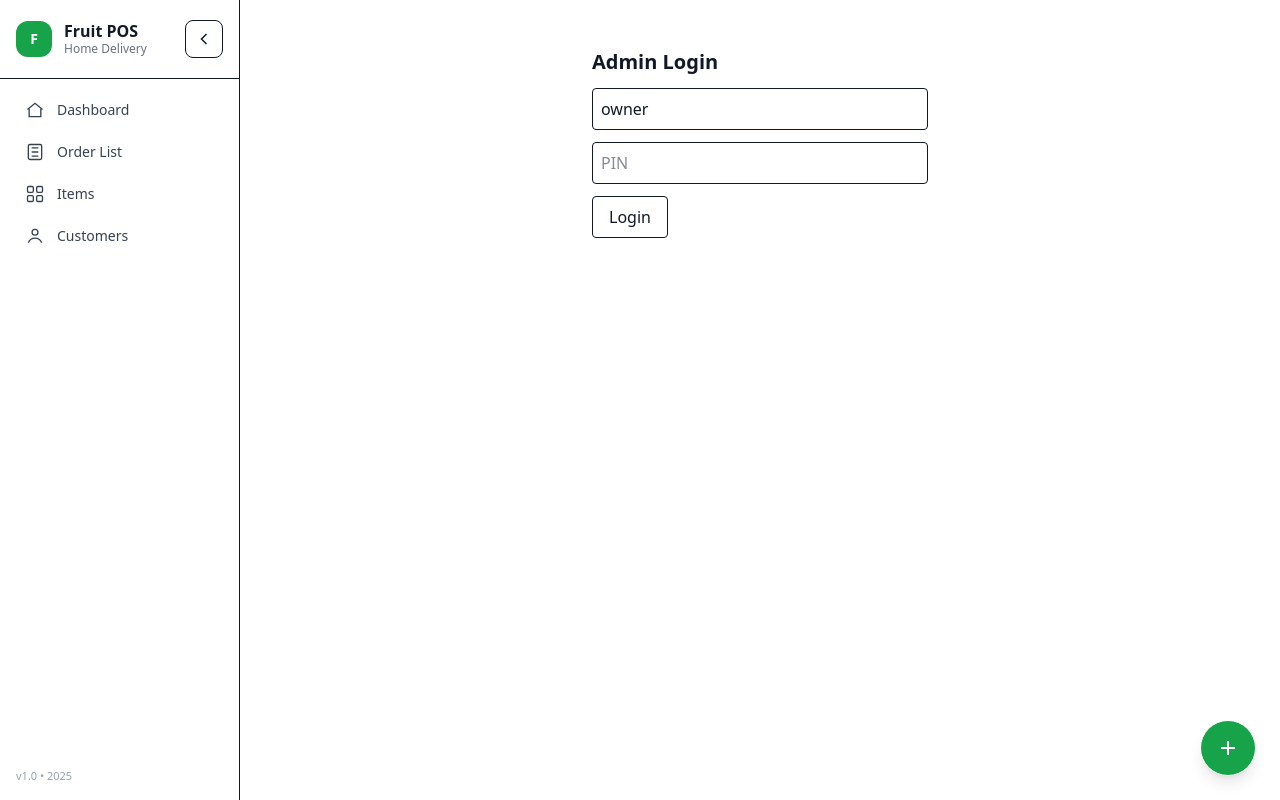
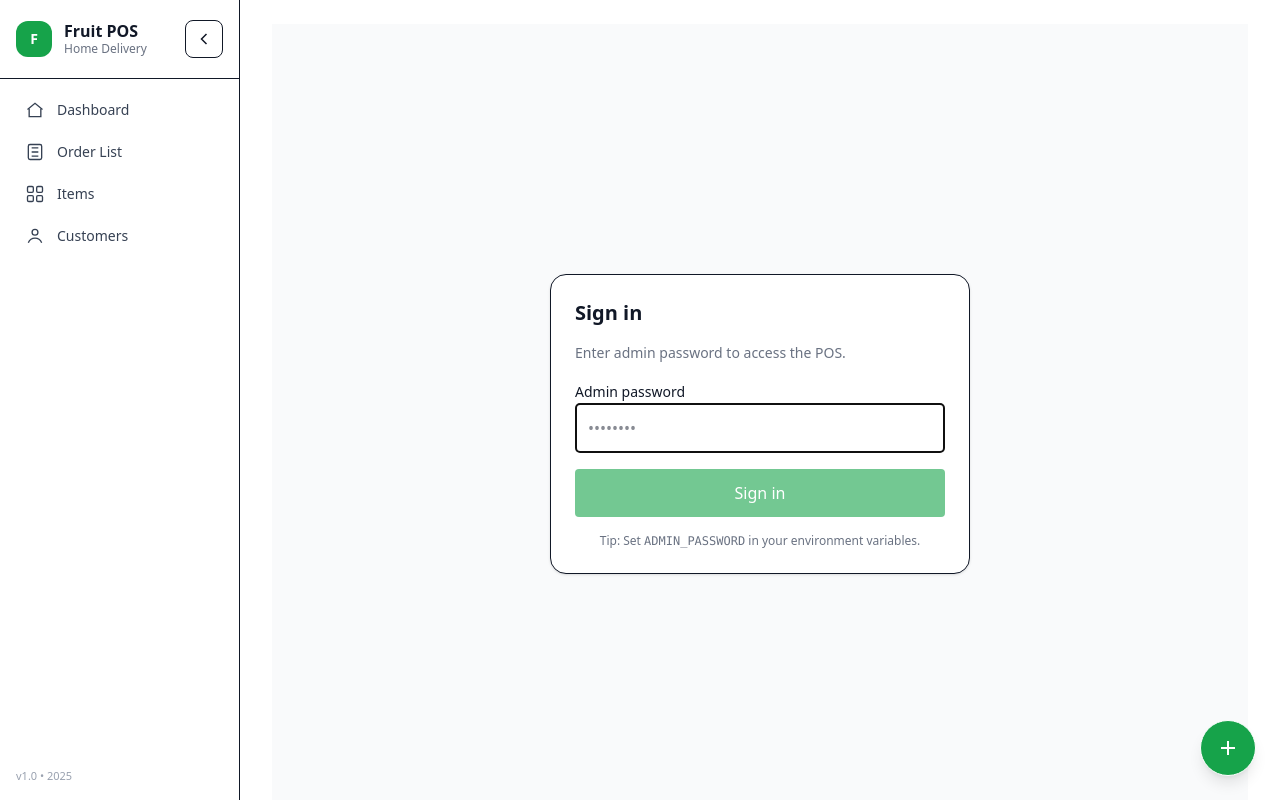
Before and after one commit to kevinharijanto/fruit-pos, a Next.js app: page /login in a window 1280 px wide. Built offline with nearby package versions, Linux system fonts and the light colour scheme.

Commit message:
Add password protected admin password

```diff
--- a/src/app/api/auth/login/route.ts
+++ b/src/app/api/auth/login/route.ts
@@ -1,21 +1,24 @@
-import { NextRequest, NextResponse } from 'next/server';
-import { prisma } from '@/lib/prisma';
-import { issueAdminCookie, verifyPin } from '@/lib/auth';
-
+import { NextRequest, NextResponse } from "next/server";
 export const runtime = "nodejs";
 
 export async function POST(req: NextRequest) {
-  const { username, pin } = await req.json();
-  const admin = await prisma.admin.findUnique({ where: { username } });
+  const body = await req.json().catch(() => ({}));
+  const input = String(body?.password || "");
 
-  if (!admin)
-    return NextResponse.json({ error: 'Invalid user' }, { status: 401 });
+  const ADMIN_PASSWORD = process.env.ADMIN_PASSWORD || "";
+  if (!ADMIN_PASSWORD || input !== ADMIN_PASSWORD) {
+    return NextResponse.json({ error: "Invalid credentials" }, { status: 401 });
+  }
 
-  const ok = await verifyPin(pin, admin.hashedPin);
-
-  if (!ok)
-    return NextResponse.json({ error: 'Invalid PIN' }, { status: 401 });
-
-  await issueAdminCookie();
-  return NextResponse.json({ ok: true });
+  const res = NextResponse.json({ ok: true });
+  res.cookies.set({
+    name: "pos_admin",
+    value: "1",
+    httpOnly: true,
+    sameSite: "lax",
+    secure: process.env.NODE_ENV === "production",
+    path: "/",
+    maxAge: 60 * 60 * 24 * 30, // 30 days
+  });
+  return res;
 }
--- /dev/null
+++ b/src/app/api/auth/logout/route.ts
@@ -0,0 +1,13 @@
+import { NextResponse } from "next/server";
+export const runtime = "nodejs";
+
+export async function POST() {
+  const res = NextResponse.json({ ok: true });
+  res.cookies.set({
+    name: "pos_admin",
+    value: "",
+    path: "/",
+    maxAge: 0,
+  });
+  return res;
+}
--- a/src/app/login/page.tsx
+++ b/src/app/login/page.tsx
@@ -1,20 +1,79 @@
-'use client';
-import { useState } from 'react';
+"use client";
 
-export default function Login() {
-  const [username, setU] = useState('owner');
-  const [pin, setP] = useState('');
-  const submit = async () => {
-    const res = await fetch('/api/auth/login', { method:'POST', body: JSON.stringify({ username, pin }) });
-    if (res.ok) location.href = '/admin';
-    else alert('Login gagal');
-  };
+import { useRouter, useSearchParams } from "next/navigation";
+import { FormEvent, useState } from "react";
+
+export default function LoginPage() {
+  const router = useRouter();
+  const sp = useSearchParams();
+  const [password, setPassword] = useState("");
+  const [busy, setBusy] = useState(false);
+  const [error, setError] = useState("");
+
+  async function onSubmit(e: FormEvent) {
+    e.preventDefault();
+    setError("");
+    setBusy(true);
+    try {
+      const res = await fetch("/api/auth/login", {
+        method: "POST",
+        headers: { "Content-Type": "application/json" },
+        body: JSON.stringify({ password }),
+      });
+      if (!res.ok) {
+        const j = await res.json().catch(() => null);
+        setError(j?.error || "Login failed");
+        return;
+      }
+      const next = sp.get("next") || "/";
+      router.replace(next);
+    } finally {
+      setBusy(false);
+    }
+  }
+
   return (
-    <div className="p-6 max-w-sm mx-auto space-y-3">
-      <h1 className="text-xl font-semibold">Admin Login</h1>
-      <input className="w-full border p-2 rounded" placeholder="Username" value={username} onChange={e=>setU(e.target.value)} />
-      <input className="w-full border p-2 rounded" placeholder="PIN" value={pin} onChange={e=>setP(e.target.value)} />
-      <button onClick={submit} className="border rounded px-4 py-2">Login</button>
+    <div className="min-h-svh grid place-items-center bg-gray-50">
+      <form
+        onSubmit={onSubmit}
+        className="w-[min(90vw,420px)] rounded-2xl border bg-white shadow p-6 space-y-4"
+      >
+        <h1 className="text-xl font-semibold">Sign in</h1>
+        <p className="text-sm text-gray-500">
+          Enter admin password to access the POS.
+        </p>
+
+        <div className="space-y-2">
+          <label className="text-sm font-medium">Admin password</label>
+          <input
+            type="password"
+            className="w-full border rounded p-3"
+            placeholder="••••••••"
+            value={password}
+            onChange={(e) => setPassword(e.target.value)}
+            autoFocus
+          />
+        </div>
+
+        {error && (
+          <div className="text-sm text-red-600 border border-red-200 bg-red-50 rounded p-2">
+            {error}
+          </div>
+        )}
+
+        <button
+          type="submit"
+          disabled={busy || !password}
+          className="w-full px-4 py-3 rounded text-white bg-[var(--color-primary-600,#16a34a)]
+                     hover:bg-[var(--color-primary-700,#15803d)] disabled:opacity-60"
+        >
+          {busy ? "Signing in…" : "Sign in"}
+        </button>
+
+        <div className="text-xs text-gray-500 text-center">
+          Tip: Set <code>ADMIN_PASSWORD</code> in your environment variables.
+        </div>
+      </form>
     </div>
   );
 }
--- /dev/null
+++ b/src/middleware.ts
@@ -0,0 +1,33 @@
+import { NextResponse } from "next/server";
+import type { NextRequest } from "next/server";
+
+export function middleware(req: NextRequest) {
+  const { pathname, search } = req.nextUrl;
+
+  // Public paths
+  if (
+    pathname.startsWith("/login") ||
+    pathname.startsWith("/api/auth") ||
+    pathname.startsWith("/_next") ||
+    pathname.startsWith("/favicon") ||
+    pathname.startsWith("/assets") ||
+    pathname.startsWith("/images")
+  ) {
+    return NextResponse.next();
+  }
+
+  // Check cookie
+  const session = req.cookies.get("pos_admin")?.value;
+  if (session === "1") return NextResponse.next();
+
+  // Redirect to /login?next=<current>
+  const url = req.nextUrl.clone();
+  url.pathname = "/login";
+  url.search = `?next=${encodeURIComponent(pathname + (search || ""))}`;
+  return NextResponse.redirect(url);
+}
+
+// Run middleware for everything except static files
+export const config = {
+  matcher: ["/((?!.+\\.[\\w]+$).*)", "/"],
+};
```
Also changed, not shown: 1 other file (tests, documents, lock files or other folders).
